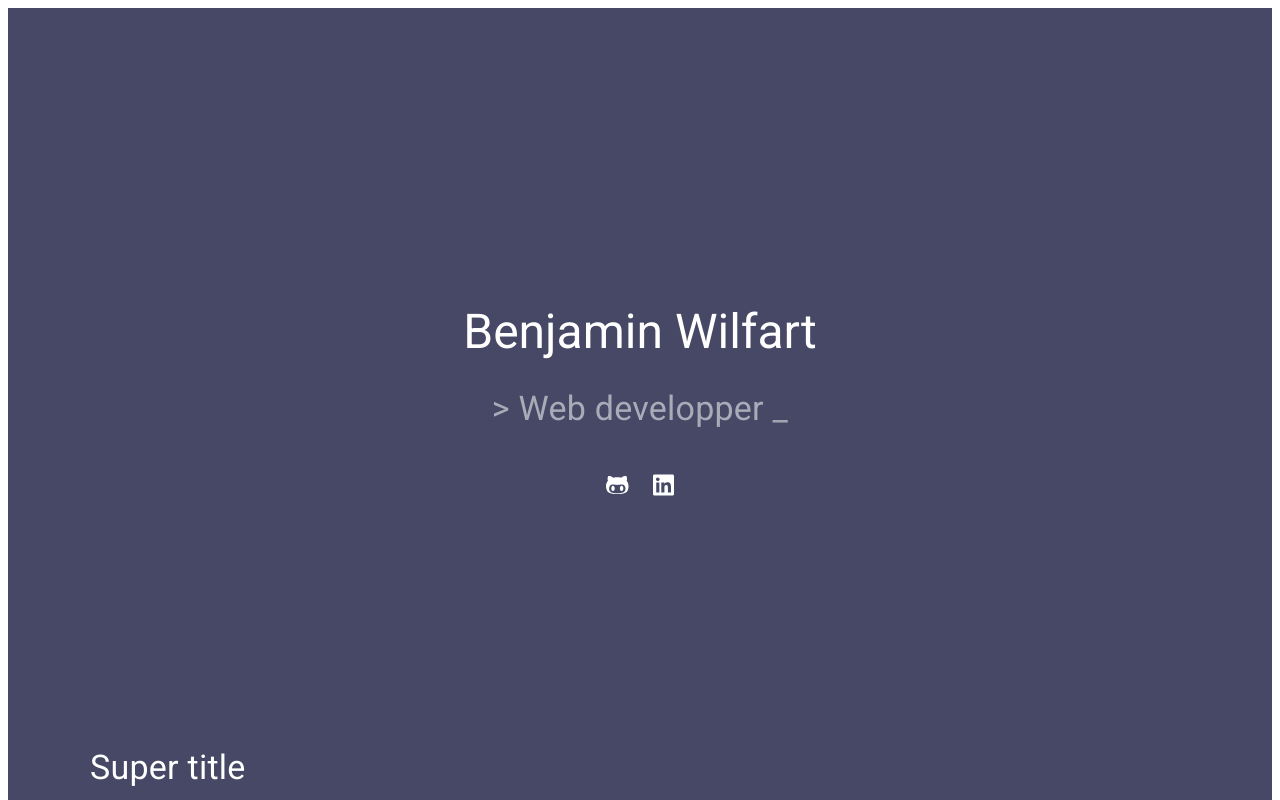
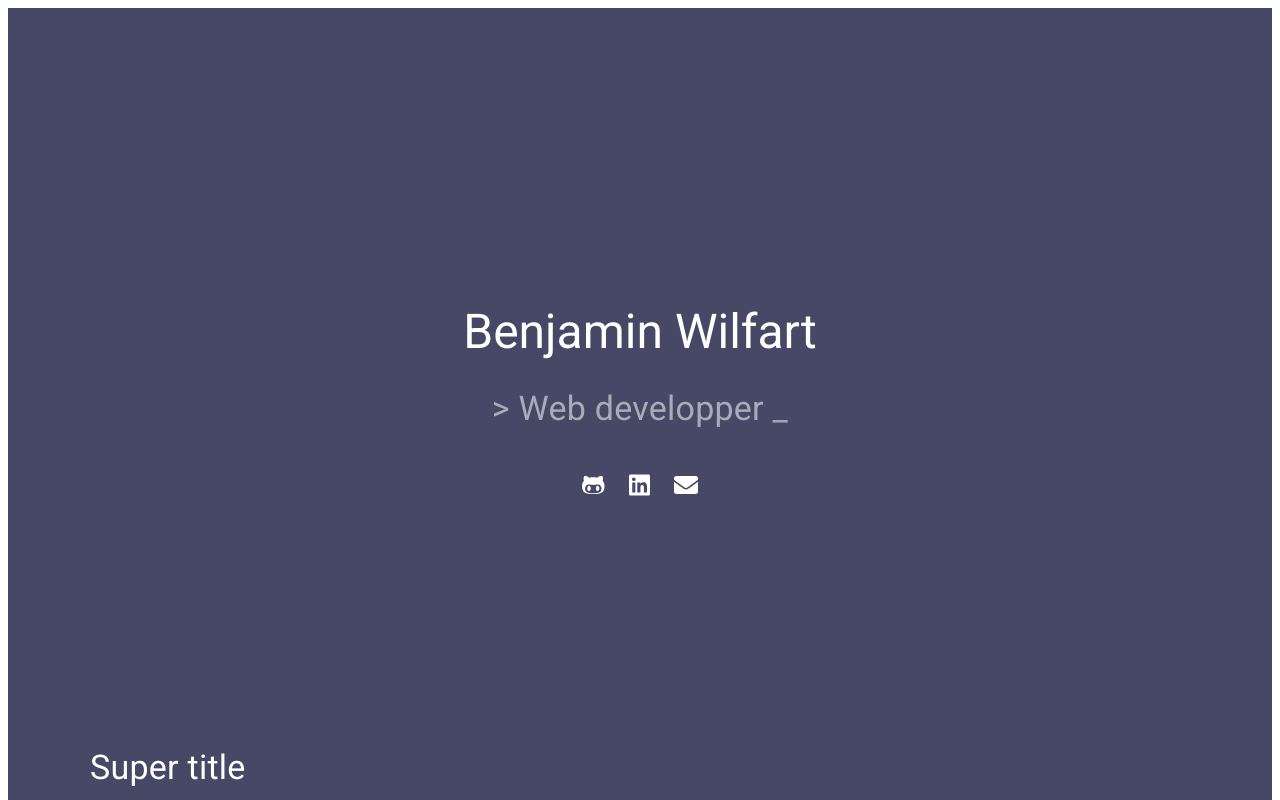
Before and after one commit to Bewi/portfolio, a React (Create React App) app: page / in a window 1280 px wide. Shown: the top 800 px of the page. Built offline with nearby package versions, Linux system fonts and the light colour scheme; the HTML template or start-up script is replaced by a standard one.

Commit message:
Adding tooltips and link to icons & add email link

```diff
--- a/src/header/Header.js
+++ b/src/header/Header.js
@@ -2,11 +2,13 @@ import React, { Component } from 'react';
 import AppBar from '@material-ui/core/AppBar';
 import Toolbar from '@material-ui/core/Toolbar';
 import Typography from '@material-ui/core/Typography';
+import Tooltip from '@material-ui/core/Tooltip';
 import { withStyles } from '@material-ui/core/styles';
 import IconButton from '@material-ui/core/IconButton';
 import classNames from 'classnames';
 import { FontAwesomeIcon } from '@fortawesome/react-fontawesome'
 import { faLinkedin, faGithubAlt } from '@fortawesome/free-brands-svg-icons';
+import { faEnvelope } from '@fortawesome/free-solid-svg-icons';
 
 const styles = {
   noShaddows: {
@@ -20,8 +22,8 @@ const styles = {
     marginRight: 20,
   },
   '@keyframes slideDownAndFade': {
-    from: {opacity: 0, top: -10},
-    to: {opacity: 1, top: 0}
+    from: { opacity: 0, top: -10 },
+    to: { opacity: 1, top: 0 }
   },
   item: {
     top: -10,
@@ -34,9 +36,13 @@ const styles = {
     animationIterationCount: 1,
     animationFillMode: 'forwards'
   },
-  delay: {
+  delay1: {
     animationDelay: '0.1s'
+  },
+  delay2: {
+    animationDelay: '0.2s'
   }
+
 };
 
 class Header extends Component {
@@ -59,7 +65,7 @@ class Header extends Component {
       return null;
     }
 
-    const {classes} = this.props;
+    const { classes } = this.props;
     return (
       <AppBar className={classes.noShaddows}>
         <Toolbar>
@@ -71,12 +77,21 @@ class Header extends Component {
             <i className="App-header--cursor">_</i>
           </Typography>
           <div>
-            <IconButton color="inherit" className={classNames(classes.item, classes.appear)}>
-              <FontAwesomeIcon icon={faGithubAlt} />
-            </IconButton>
-            <IconButton color="inherit" className={classNames(classes.item, classes.appear, classes.delay)}>
-              <FontAwesomeIcon icon={faLinkedin} />
-            </IconButton>
+            <Tooltip title="Github">
+              <IconButton color="inherit" aria-label="Github" href="https://github.com/Bewi" target="_blank" className={classNames(classes.item, classes.appear)}>
+                <FontAwesomeIcon icon={faGithubAlt} />
+              </IconButton>
+            </Tooltip>
+            <Tooltip title="LinkedIn">
+              <IconButton color="inherit" aria-label="LinkedIn" href="https://www.linkedin.com/in/benjamin-wilfart-a06bb943/" target="_blank" className={classNames(classes.item, classes.appear, classes.delay1)}>
+                <FontAwesomeIcon icon={faLinkedin} />
+              </IconButton>
+            </Tooltip>
+            <Tooltip title="Email me">
+              <IconButton color="inherit" href="mailto:benjamin.wilfart@gmail.com" className={classNames(classes.item, classes.appear, classes.delay2)}>
+                <FontAwesomeIcon icon={faEnvelope} />
+              </IconButton>
+            </Tooltip>
           </div>
         </Toolbar>
       </AppBar>
--- a/src/header/Hero.js
+++ b/src/header/Hero.js
@@ -1,8 +1,10 @@
 import React, { Component } from 'react';
 import { withStyles, Typography } from '@material-ui/core';
 import IconButton from '@material-ui/core/IconButton';
+import Tooltip from '@material-ui/core/Tooltip';
 import { FontAwesomeIcon } from '@fortawesome/react-fontawesome'
 import { faLinkedin, faGithubAlt } from '@fortawesome/free-brands-svg-icons';
+import { faEnvelope } from '@fortawesome/free-solid-svg-icons';
 import classNames from 'classnames';
 
 const styles = theme => ({
@@ -43,12 +45,21 @@ class Hero extends Component {
           > Web developper <span className={classes.cursor}>_</span>
         </Typography>
         <div className={classes.spacing}>
-          <IconButton color="inherit">
-            <FontAwesomeIcon icon={faGithubAlt} />
-          </IconButton>
-          <IconButton color="inherit">
-            <FontAwesomeIcon icon={faLinkedin} />
-          </IconButton>
+          <Tooltip title="Github">
+            <IconButton color="inherit" href="https://github.com/Bewi" target="_blank" >
+              <FontAwesomeIcon icon={faGithubAlt} />
+            </IconButton>
+          </Tooltip>
+          <Tooltip title="LinkedIn">
+            <IconButton color="inherit" href="https://www.linkedin.com/in/benjamin-wilfart-a06bb943/" target="_blank" >
+              <FontAwesomeIcon icon={faLinkedin} />
+            </IconButton>
+          </Tooltip>
+          <Tooltip title="Email me">
+            <IconButton color="inherit" href="mailto:benjamin.wilfart@gmail.com" >
+              <FontAwesomeIcon icon={faEnvelope} />
+            </IconButton>
+          </Tooltip>
         </div>
       </section>
     );
```
